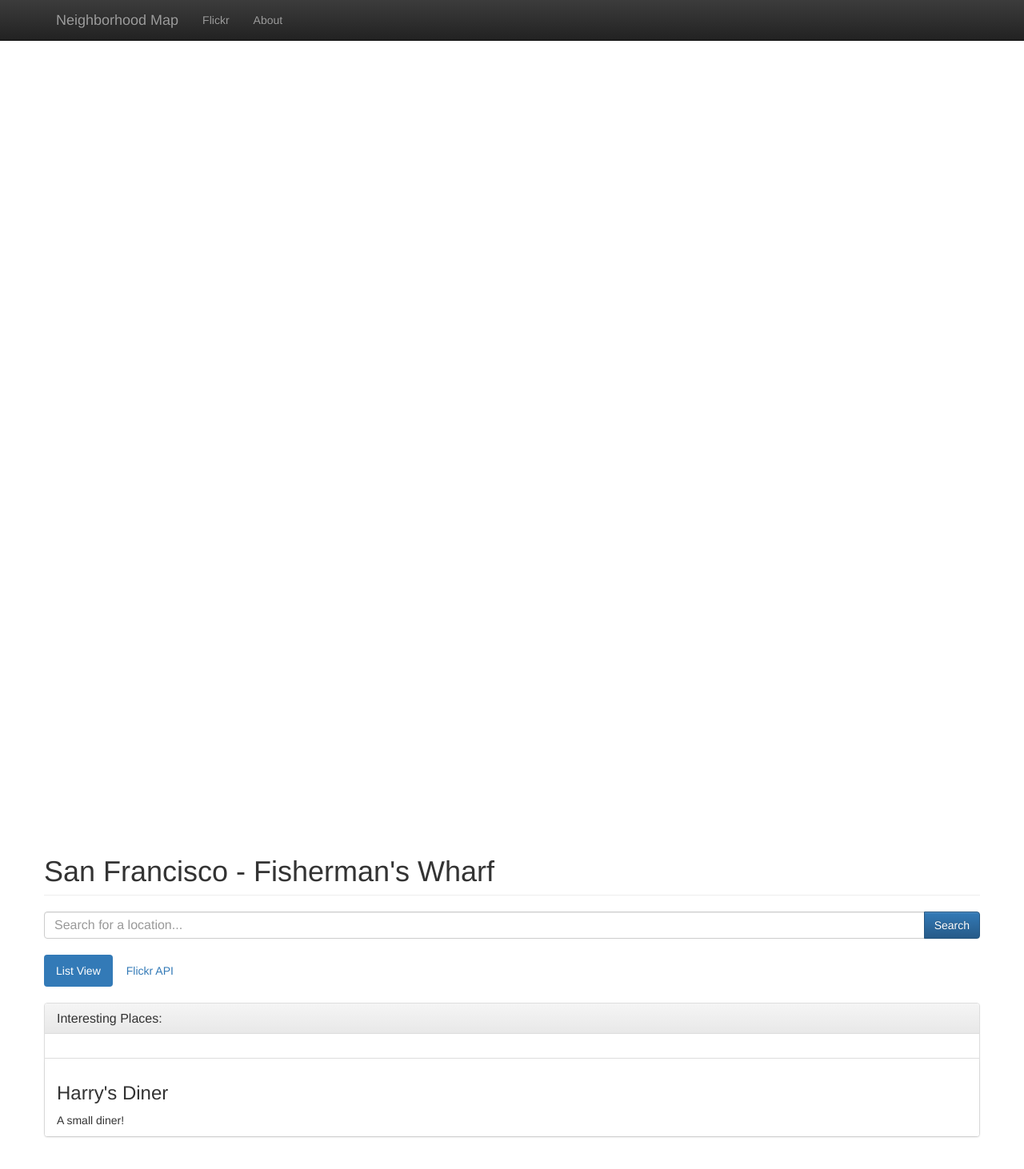
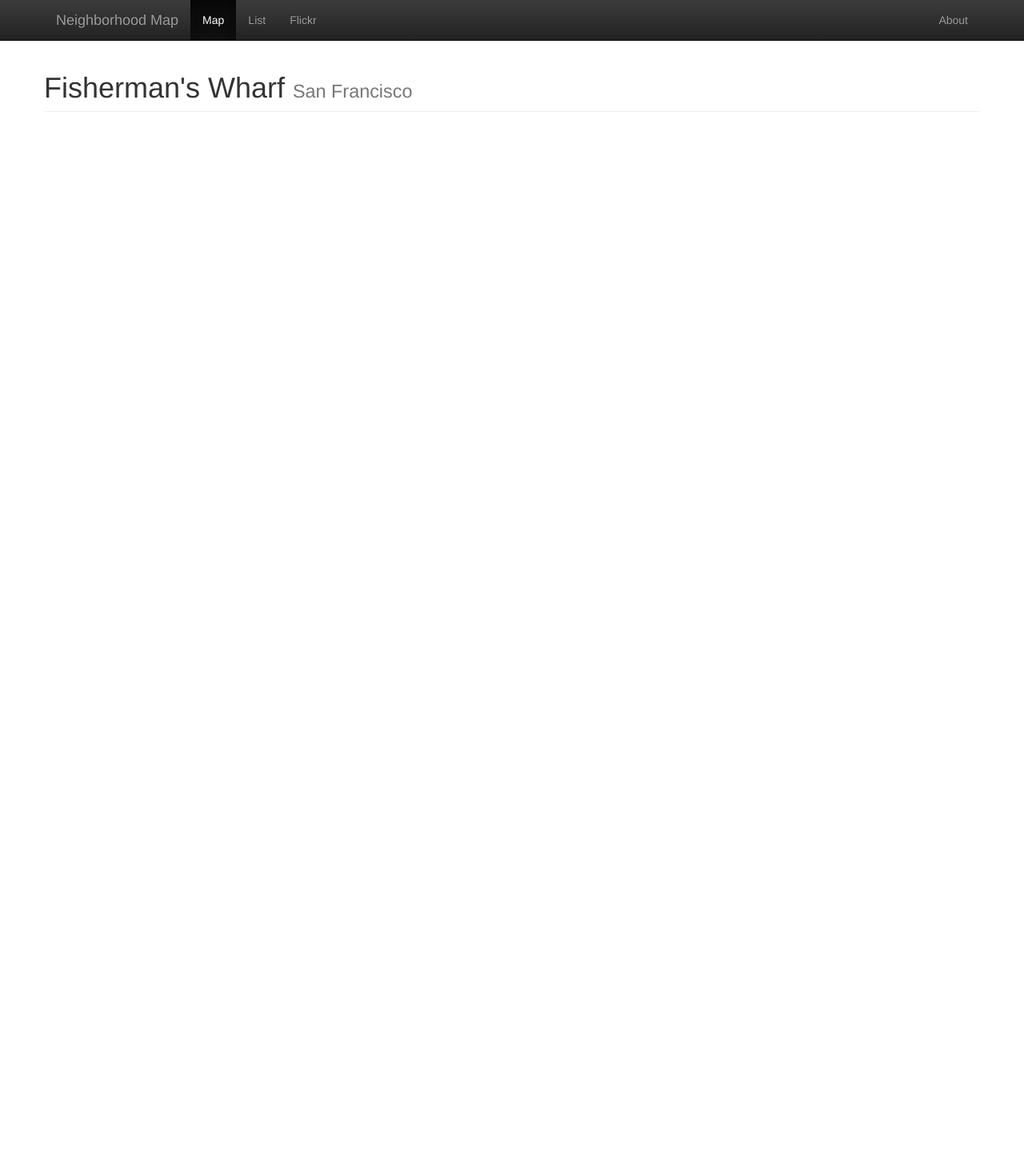
Before and after one commit to illusionalsagacity/frontend-nanodegree-neighborhoodmap, a website: page src/index.html in a window 1280 px wide. Shown: the whole page at 80% size. After the commit the page ends 1107 px from the top, so only its background shows below. Drawn offline with Linux system fonts and the light colour scheme; some packages are replaced by stand-ins of ours; grey boxes are pictures that could not be loaded; files whose address does not match are found by name.

Commit message:
refactor: UI updates.

```diff
--- a/src/css/style.css
+++ b/src/css/style.css
@@ -1,7 +1,7 @@
 /* file: style.css */
 
 body {
-    padding: 70px 0 50px;
+    padding: 50px 0 50px;
 }
 
 .form-inline {
--- a/src/index.html
+++ b/src/index.html
@@ -40,13 +40,13 @@
                 </div>
             </div>
             <!-- /ko -->
-
         </script>
 
         <!-- a knockout template for the list -->
         <script type="text/html" id="location-list-template">
             <li class="list-group-item">
                 <h3 data-bind="text: name"></h3>
+                <span data-bind="text: rating"></span>
                 <span data-bind="text: description"></span>
             </li>
         </script>
@@ -66,9 +66,13 @@
                     <a class="navbar-brand" href="#" data-bind="text: appName"></a>
                 </div>
                 <div id="navbar" class="navbar-collapse collapse">
-                    <ul class="nav navbar-nav">
-                        <li><a href="#">Flickr</a></li>
-                        <li><a href="#" data-toggle="modal" data-target="#aboutModal">About</a></li>
+                    <ul class="nav navbar-nav navbar-left">
+                        <li class="active" role="presentation"><a href="#map" aria-controls="map" role="tab" data-toggle="tab">Map</a></li>
+                        <li role="presentation"><a href="#list" aria-controls="list" role="tab" data-toggle="tab">List</a></li>
+                        <li role="presentation"><a href="#flickr" aria-controls="flickr" role="tab" data-toggle="tab">Flickr</a></li>
+                    </ul>
+                    <ul class="nav navbar-nav navbar-right">
+                        <li role="presentation"><a href="#" data-toggle="modal" data-target="#aboutModal">About</a></li>
                     </ul>
                 </div>
             </div>
@@ -89,25 +93,16 @@
             </div>
         </div>
 
-        <div id="map-canvas" class="embed-responsive embed-responsive-4by3"></div>
         <div class="container">
             <div class="row">
-            <h1 class="page-header">San Francisco - Fisherman's Wharf</h1>
-                <form data-bind="submit: searchFor">
-                    <div class="input-group">
-                        <input type="text" class="form-control" id="search" placeholder="Search for a location..." data-bind="textInput: searchTerm" required>
-                        <span class="input-group-btn"><button type="submit" class="btn btn-primary">Search</button></span>
+                <h1 class="page-header">Fisherman's Wharf <small>San Francisco</small></h1>
+                    <div class="tab-content">
+                    <div role="tabpanel" class="tab-pane active" id="map">
+                        <div id="map-canvas" class="embed-responsive embed-responsive-4by3"></div>
                     </div>
-                </form>
 
-                <div role="tabpanel">
-                    <ul class="nav nav-pills" role="tablist">
-                        <li class="active" role="presentation"><a href="#list" aria-controls="list" role="tab" data-toggle="tab">List View</a></li>
-                        <li role="presentation"><a href="#flickr" aria-controls="flickr" role="tab" data-toggle="tab">Flickr API</a></li>
-                    </ul>
 
-                    <div class="tab-content">
-                        <div role="tabpanel" class="tab-pane active" id="list">
+                    <div role="tabpanel" class="tab-pane" id="list">
                         <div class="panel panel-default">
                             <div class="panel-heading"><h3 class="panel-title">Interesting Places:</h3></div>
                             <div class="panel-body"></div>
@@ -133,7 +128,7 @@
                 </div>
             </div>
         </div>
-        </div>
+
 
         <script src="vendor/js/jquery.js" data-min="jquery.min.js"></script>
         <script src="vendor/js/bootstrap.js" data-min="bootstrap.min.js"></script>
--- a/src/js/main.js
+++ b/src/js/main.js
@@ -20,7 +20,7 @@
             dataType: 'jsonp',
             jsonp: 'jsoncallback',
             url: query,
-            success: function(response) {
+            success: function(response) { // workaround to pass more than one parameter.
                 setPhotoInfo(response, photo);
             }
         });
@@ -33,6 +33,13 @@
         viewModel.photos.push(photo);
     }
 
+    function createLocations(response) {
+        $.each(response.response.groups[0].items, function(i, location) {
+            var tmp = new Location(location.venue.name, location.tips[0].text, location.venue.location.lat, location.venue.location.lng, location.venue.rating);
+            viewModel.locations.push(tmp);
+        });
+    }
+
     function api_foursquareExplore() {
     	$.ajax({
     		data: {
@@ -43,9 +50,7 @@
     		},
     		dataType: 'jsonp',
     		url: 'https://api.foursquare.com/v2/venues/explore',
-    		success: function(response) {
-    			console.log(response.response.groups[0].items);
-    		}
+    		success: createLocations
     	});
     }
 
@@ -79,15 +84,7 @@
 
         this.myLocations = ko.observableArray([]);
 
-        this.locations = ko.observableArray([
-            {
-                name: 'Harry\'s Diner',
-                description: 'A small diner!',
-                address: '',
-                lat: 37.8083,
-                lng: -122.4157,
-            },
-        ]);
+        this.locations = ko.observableArray([]);
 
         // TODO: finish.
         this.searchFor = function(formElement) {
@@ -99,11 +96,12 @@
 
     /* Location
      */
-    function Location(name, lat, lng) {
+    function Location(name, desc, lat, lng, rating) {
         this.name = ko.observable(name);
+        this.description = ko.observable(desc);
         this.lat = ko.observable(lat);
         this.lng = ko.observable(lng);
-
+        this.rating = ko.observable(rating);
     }
 
     /* Photo
@@ -156,8 +154,9 @@
     google.maps.event.addDomListener(window, 'load', initialize);
 
     var viewModel = new ViewModel();
-    ko.applyBindings(viewModel);
 
     api_flickrSearch();
     api_foursquareExplore();
+
+    ko.applyBindings(viewModel);
 })(jQuery);
```
Also changed, not shown: dist/css/style.min.css, dist/index.html, dist/js/main.min.js. Lines whose indentation alone changed are shown as unchanged.
